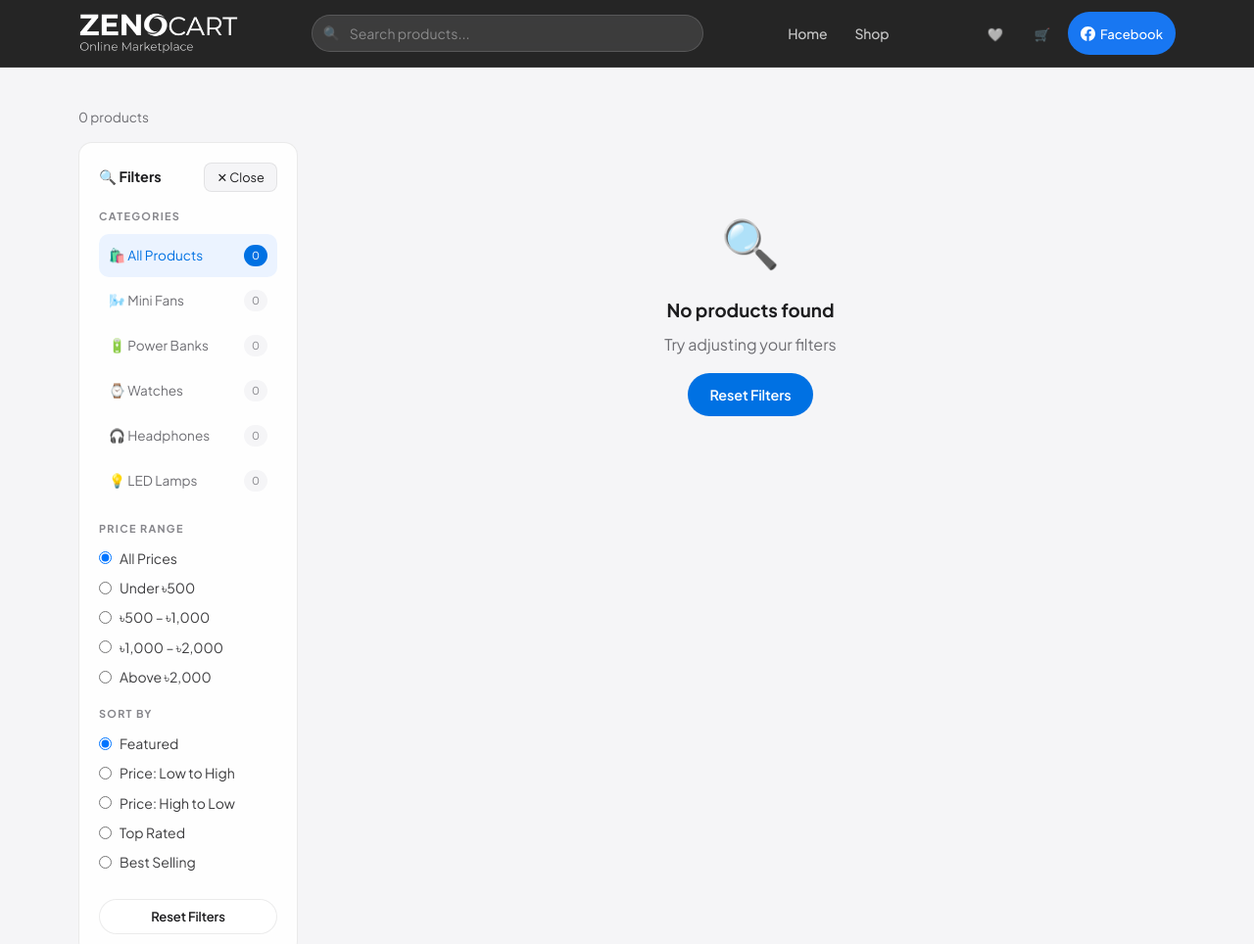
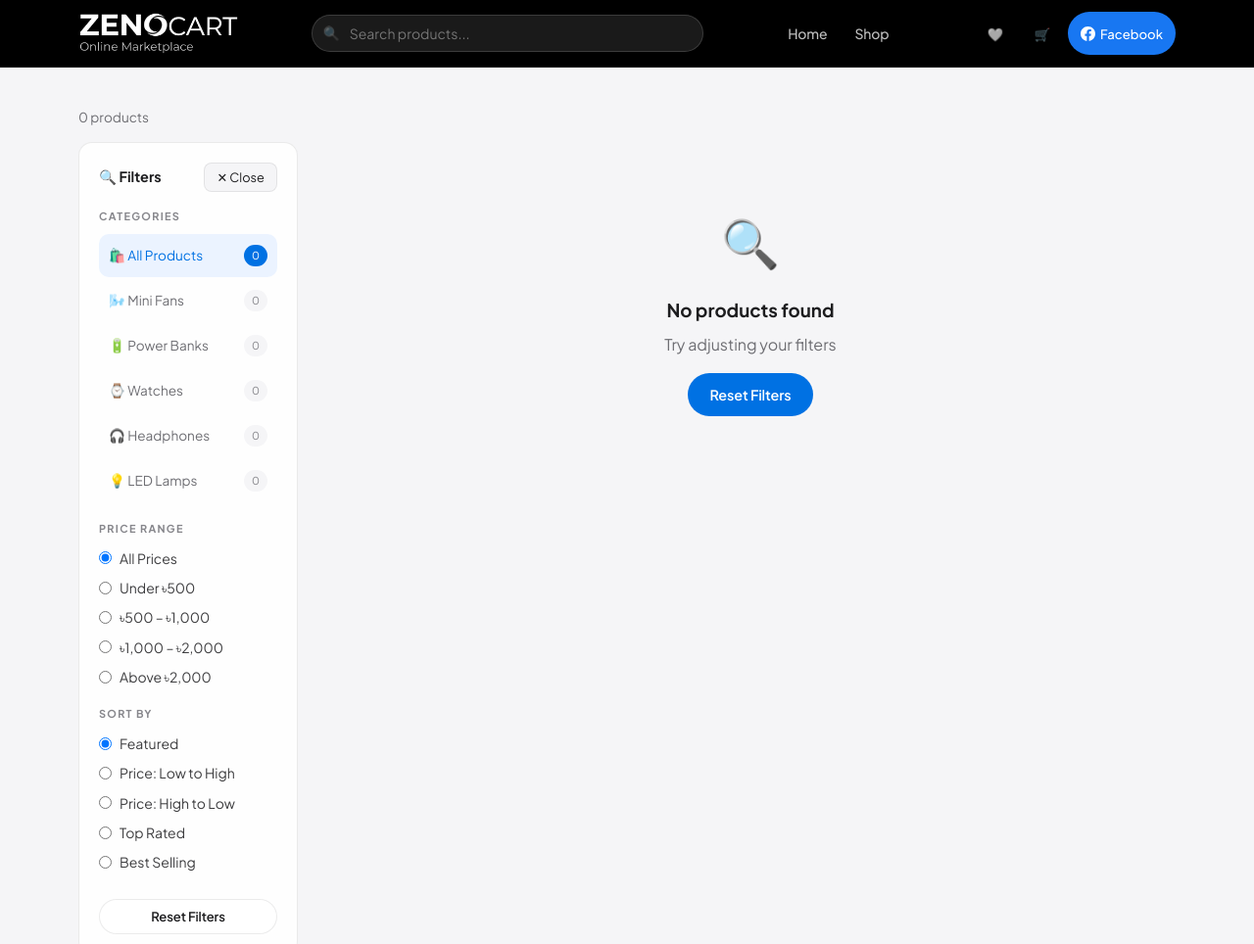
Before and after one commit to rafsannn/test-site, a website: page public/pages/shop.html in a window 1280 px wide. Shown: the top 964 px of the page at 98% size. Drawn offline with Linux system fonts and the light colour scheme; no server answers.

Commit message:
v0.9.7.4

```diff
--- a/public/css/style.css
+++ b/public/css/style.css
@@ -64,7 +64,8 @@
 /* ── RESET ── */
 *,*::before,*::after{margin:0;padding:0;box-sizing:border-box}
 html{scroll-behavior:smooth;-webkit-text-size-adjust:100%;background:#000}
-body{font-family:'Plus Jakarta Sans',sans-serif;background:var(--bg);color:var(--text);line-height:1.6;overflow-x:hidden;-webkit-font-smoothing:antialiased}
+body{font-family:'Plus Jakarta Sans',sans-serif;background:#000;color:var(--text);line-height:1.6;overflow-x:hidden;-webkit-font-smoothing:antialiased}
+#spa-view{background:var(--bg)}
 a{text-decoration:none;color:inherit}
 img{max-width:100%;display:block}
 button{cursor:pointer;border:none;font-family:'Plus Jakarta Sans',sans-serif;-webkit-tap-highlight-color:transparent;touch-action:manipulation}
```
